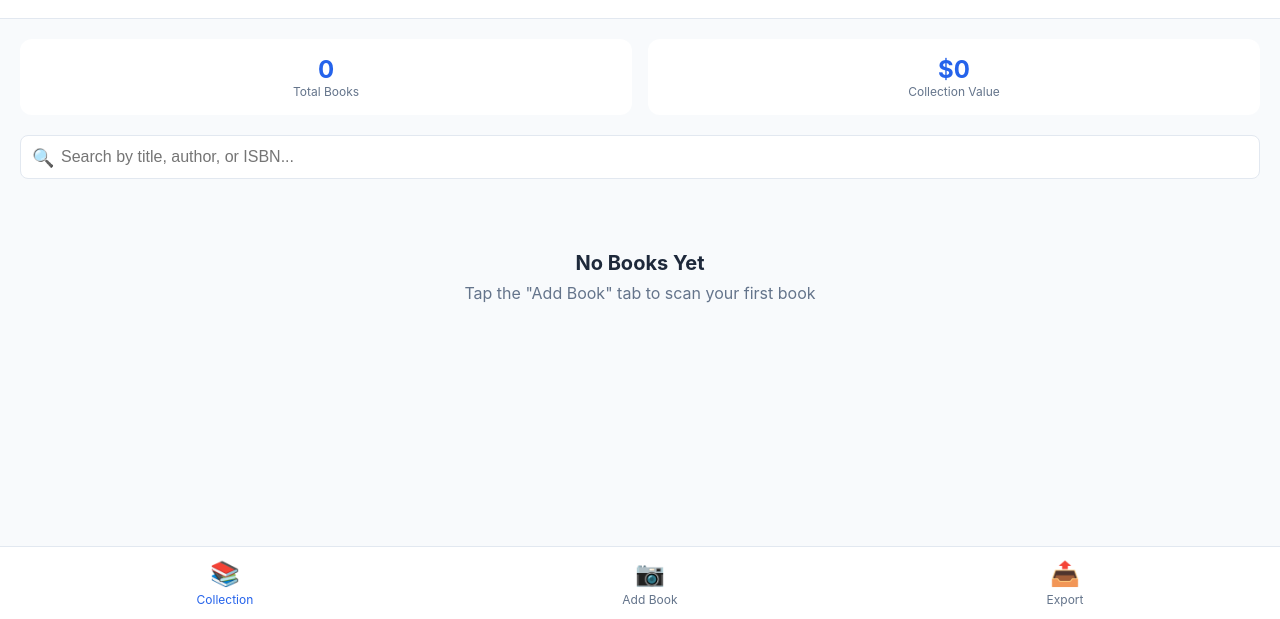
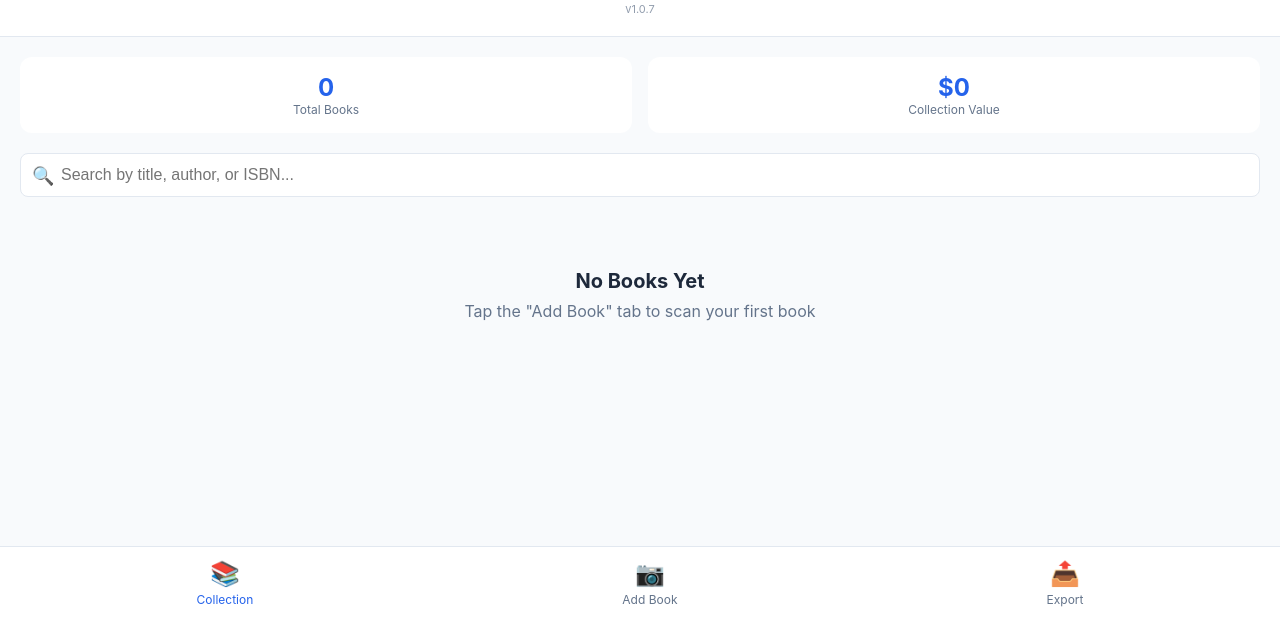
Before and after one commit to sanchaya/grantha, a plain HTML site: page index.html in a window 1280 px wide. Shown: the part 181-800 px from the top of the page. Drawn offline with Linux system fonts and the light colour scheme.

Commit message:
Add version number to header

```diff
--- a/index.html
+++ b/index.html
@@ -82,6 +82,13 @@
       color: var(--text-secondary);
       font-size: 14px;
       margin-top: 4px;
+    }
+
+    .version {
+      color: var(--text-secondary);
+      font-size: 11px;
+      margin-top: 4px;
+      opacity: 0.7;
     }
 
     .container {
@@ -531,6 +538,7 @@
     <img src="img/logo.png" alt="BookScan" class="app-logo" id="app-logo">
     <h1 id="page-title">My Collection</h1>
     <p class="subtitle" id="page-subtitle">0 books in your collection</p>
+    <p class="version">v1.0.7</p>
   </header>
 
   <main class="container" id="main-content">
```
